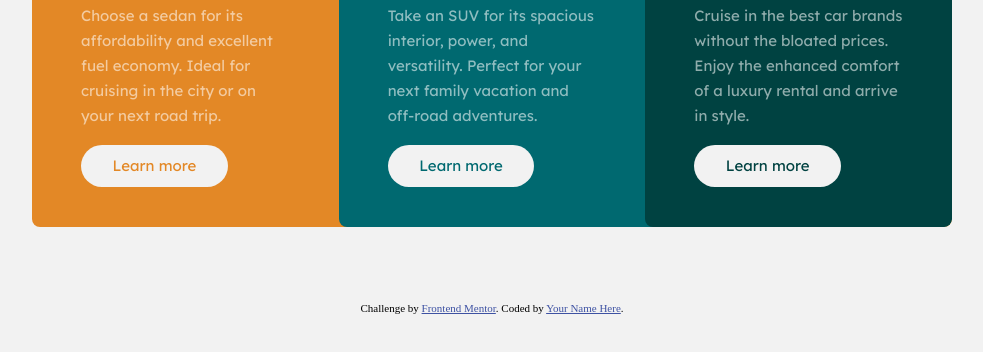
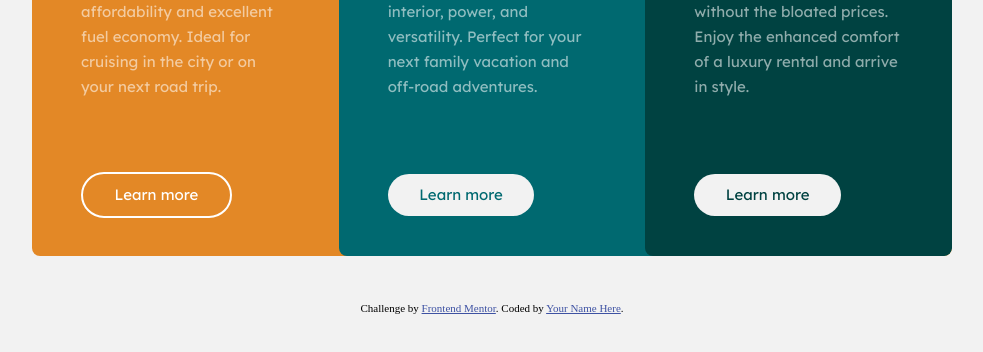
Before and after one commit to hermannleboss/3-column-preview-card-component-main, a website built with Vite: page index.html in a window 1280 px wide. In both pictures the pointer is over the link 302 px from the left and 551 px from the top of the page. Shown: the part 386-738 px from the top of the page, without its empty margins (148-1131 px from the left). Built offline with nearby package versions, Linux system fonts and the light colour scheme.

Commit message:
fix button style

```diff
--- a/src/sass/main.scss
+++ b/src/sass/main.scss
@@ -112,6 +112,10 @@ $very-dark-cyan:hsl(179, 100%, 13%);/
   margin-bottom: 25px;
   margin-top: 25px;
 
+  @media (min-width: 992px) {
+    margin-bottom: 83px;
+  }
+
   /* or 167% */
 
   color: $transparent-white;
@@ -139,6 +143,11 @@ $very-dark-cyan:hsl(179, 100%, 13%);/
   line-height: 25px;
   padding: 11px 31.5px 12px;
 
+  &:hover{
+    background-color: transparent;
+    color: white;
+    border: solid white 2px;
+  }
 }
 
 .btn--bright-orange {
```
